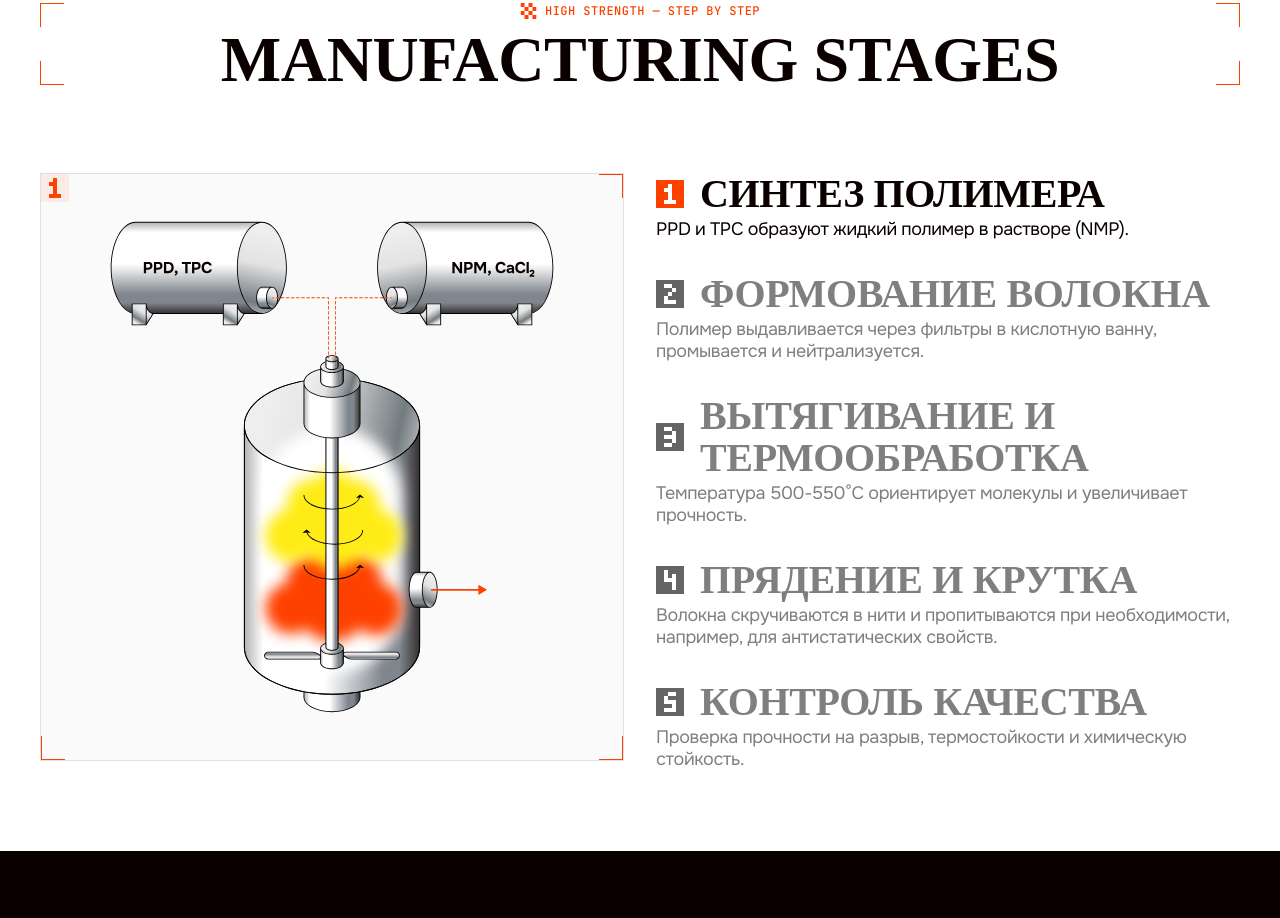
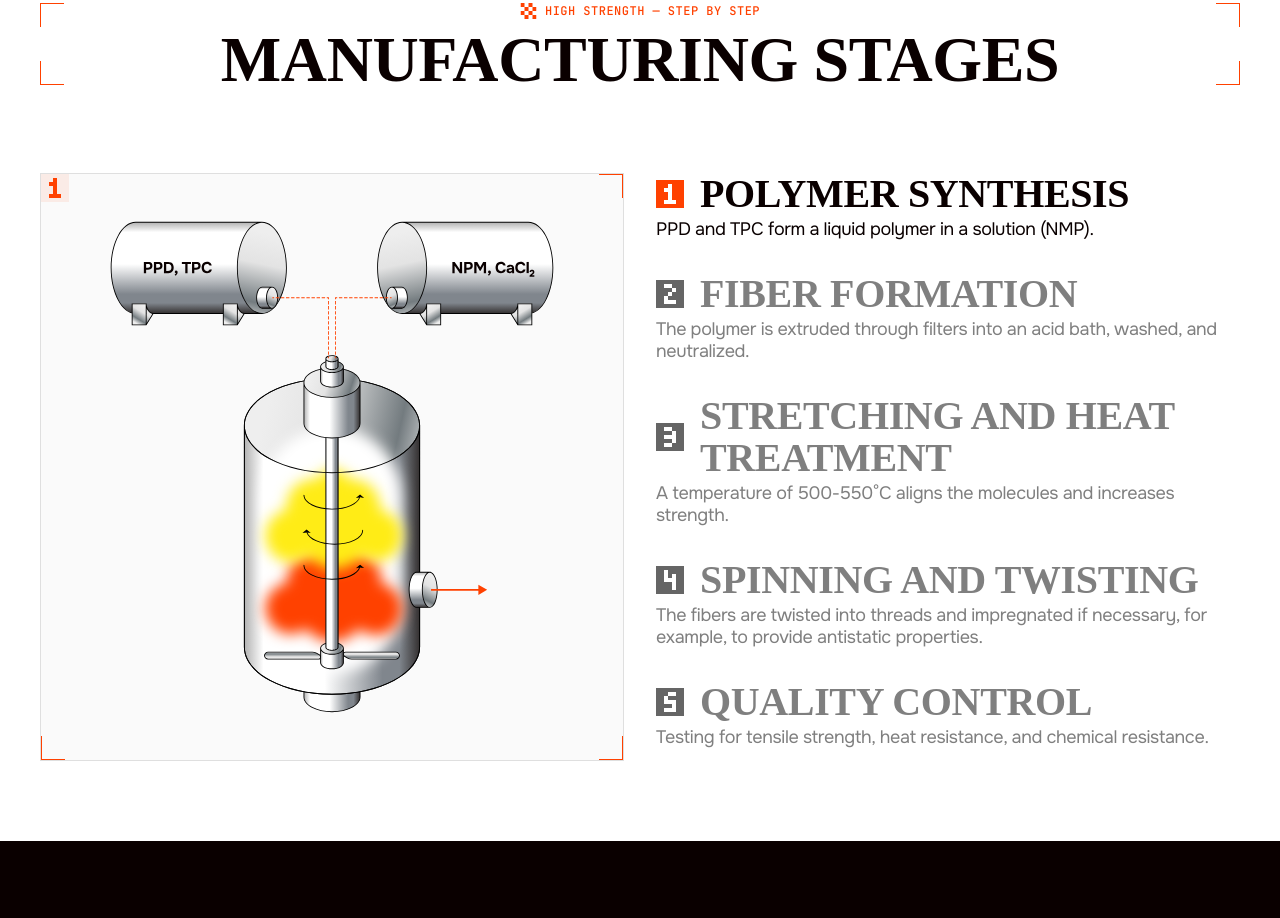
Before and after one commit to A-Malevany/Sunara, a plain HTML site: page technologies.html in a window 1280 px wide. Shown: the part 3225-4143 px from the top of the page. Drawn offline with Linux system fonts and the light colour scheme; a web font is replaced by a local one.

Commit message:
desktop technologies page en

```diff
--- a/technologies.html
+++ b/technologies.html
@@ -307,56 +307,55 @@
 							<div class="stages__tab-top">
 								<div class="stages__tab-num stages__tab-num-1"></div>
 								<h3 class="stages__tab-title">
-									Синтез полимера
+									Polymer Synthesis
 								</h3>
 							</div>
 							<div class="stages__tab-dscr">
-								PPD и TPC образуют жидкий полимер в растворе (NMP).
+								PPD and TPC form a liquid polymer in a solution (NMP).
 							</div>
 						</div>
 						<div class="stages__tab tab-item" data-tab_id="tab-content-2">
 							<div class="stages__tab-top">
 								<div class="stages__tab-num stages__tab-num-2"></div>
 								<h3 class="stages__tab-title">
-									Формование волокна
+									Fiber Formation
 								</h3>
 							</div>
 							<div class="stages__tab-dscr">
-								Полимер выдавливается через фильтры в кислотную ванну,
-								промывается и нейтрализуется.
+								The polymer is extruded through filters into an acid bath, washed, and neutralized.
 							</div>
 						</div>
 						<div class="stages__tab tab-item" data-tab_id="tab-content-3">
 							<div class="stages__tab-top">
 								<div class="stages__tab-num stages__tab-num-3"></div>
 								<h3 class="stages__tab-title">
-									Вытягивание и термообработка
+									Stretching and Heat Treatment
 								</h3>
 							</div>
 							<div class="stages__tab-dscr">
-								Температура 500-550°C ориентирует молекулы и увеличивает прочность.
+								A temperature of 500-550°C aligns the molecules and increases strength.
 							</div>
 						</div>
 						<div class="stages__tab tab-item" data-tab_id="tab-content-4">
 							<div class="stages__tab-top">
 								<div class="stages__tab-num stages__tab-num-4"></div>
 								<h3 class="stages__tab-title">
-									Прядение и крутка
+									Spinning and Twisting
 								</h3>
 							</div>
 							<div class="stages__tab-dscr">
-								Волокна скручиваются в нити и пропитываются при необходимости, например, для антистатических свойств.
+								The fibers are twisted into threads and impregnated if necessary, for example, to provide antistatic properties.
 							</div>
 						</div>
 						<div class="stages__tab tab-item" data-tab_id="tab-content-5">
 							<div class="stages__tab-top">
 								<div class="stages__tab-num stages__tab-num-5"></div>
 								<h3 class="stages__tab-title">
-									Контроль качества
+									Quality Control
 								</h3>
 							</div>
 							<div class="stages__tab-dscr">
-								Проверка прочности на разрыв, термостойкости и химическую стойкость.
+								Testing for tensile strength, heat resistance, and chemical resistance.
 							</div>
 						</div>
 					</div>
```
